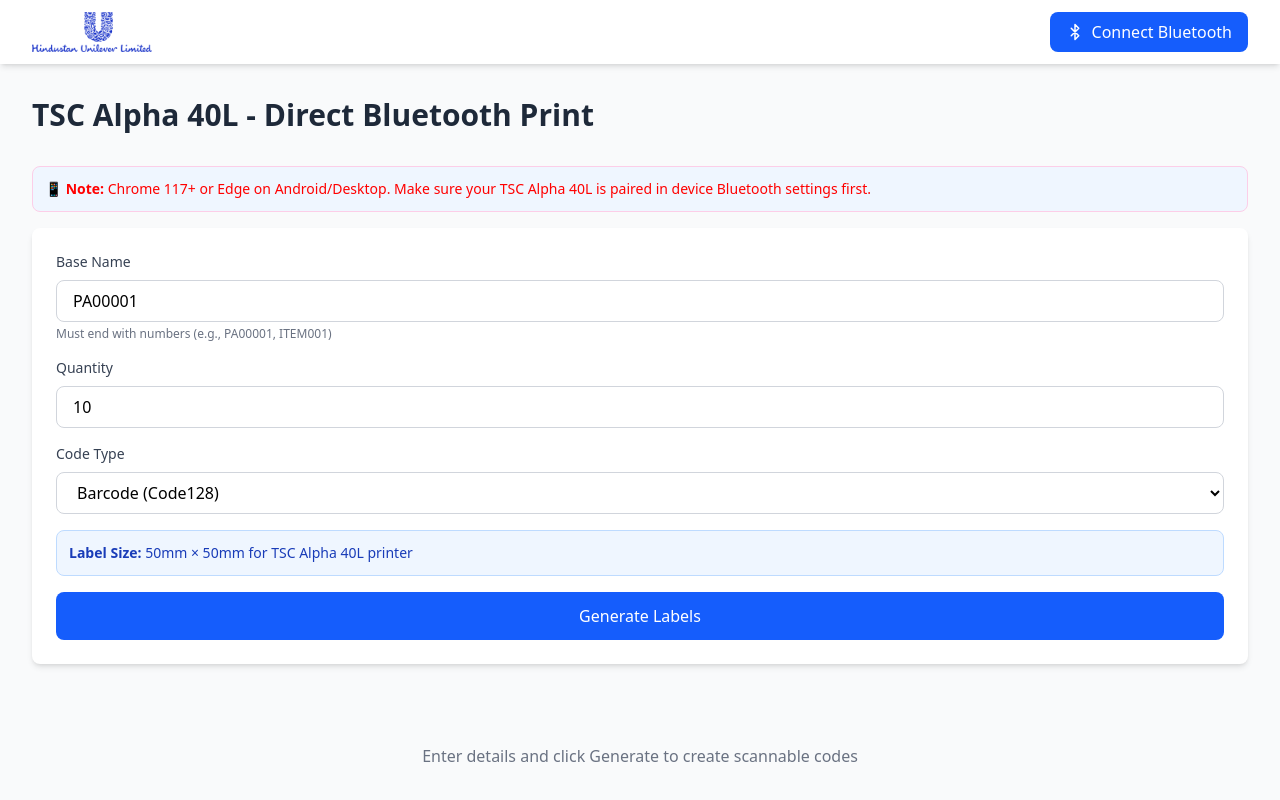
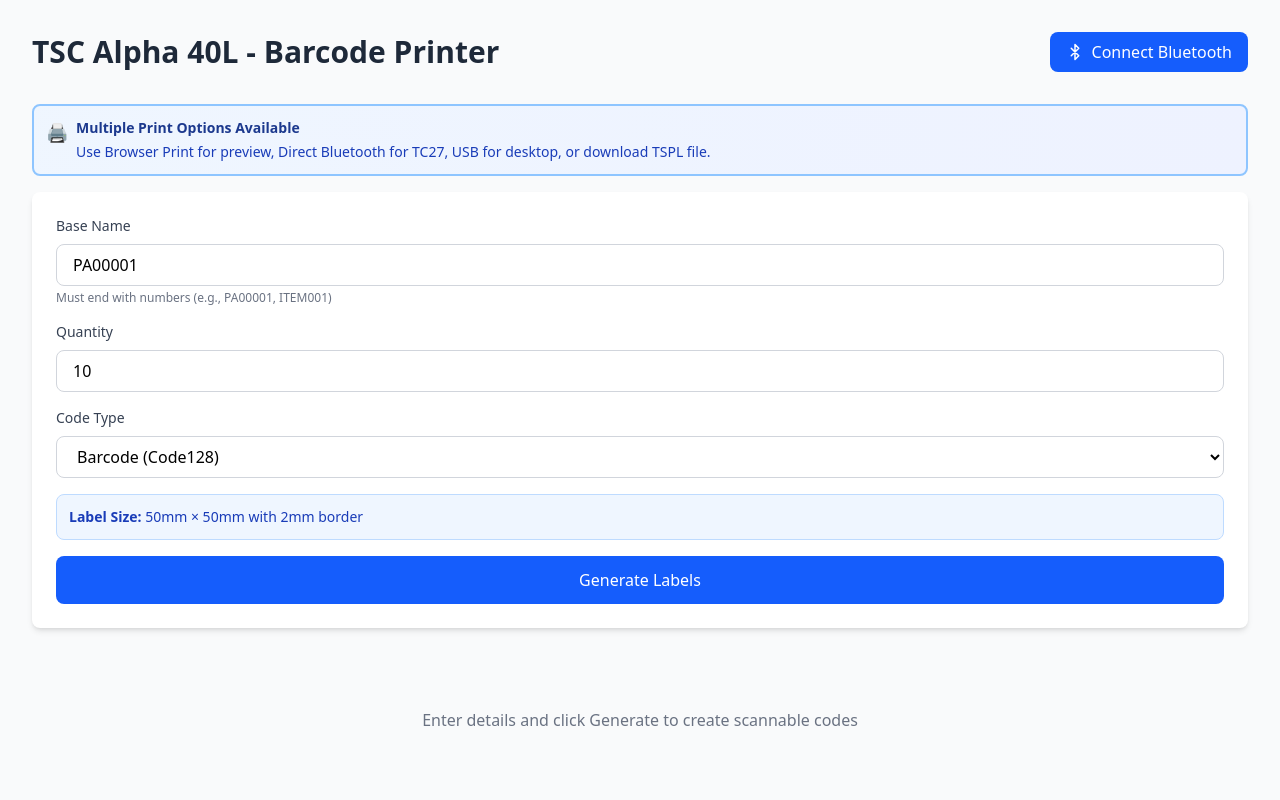
Before and after one commit to Abisheksivaraj/Hindustan, a React (Vite) app in the folder frontend/: page / in a window 1280 px wide. Shown: the top 800 px of the page. Built offline with nearby package versions, Linux system fonts and the light colour scheme.

Commit message:
print option given

```diff
--- a/frontend/src/App.jsx
+++ b/frontend/src/App.jsx
@@ -3,8 +3,6 @@
 import JsBarcode from "jsbarcode";
 import QRCode from "qrcode";
 import bwipjs from "bwip-js";
-
-import logo from "../src/assets/logo.png";
 
 const App = () => {
   const [baseName, setBaseName] = useState("PA00001");
@@ -41,20 +39,17 @@
     try {
       if (!navigator.serial) {
         alert(
-          "Web Serial API is not supported. Please use Chrome 117+ or Edge on Android/Desktop."
+          "Web Serial API is not supported.\n\nFor TC15: Use 'Download TSPL File' button.\n\nFor TC27: Update Chrome to version 117+"
         );
         return;
       }
 
-      // Request Bluetooth Serial Port
       const port = await navigator.serial.requestPort({
-        // Allow standard SPP UUID
         filters: [
           { bluetoothServiceClassId: "00001101-0000-1000-8000-00805f9b34fb" },
         ],
       });
 
-      // Open the serial port with appropriate settings for TSC printer
       await port.open({
         baudRate: 9600,
         dataBits: 8,
@@ -98,26 +93,20 @@
     tspl += `SET PARTIAL_CUTTER OFF\r\n`;
     tspl += `SET TEAR ON\r\n`;
     tspl += `CLS\r\n`;
-
-    // Add border on all 4 sides (2mm from edge)
     tspl += `BOX 8,8,376,376,2\r\n`;
 
     if (codeType === "barcode") {
-      // Centered barcode
       tspl += `BARCODE 60,100,"128",70,1,0,2,2,"${code}"\r\n`;
       tspl += `TEXT 100,185,"3",0,1,1,"${code}"\r\n`;
     } else if (codeType === "qrcode") {
-      // Centered QR code
       tspl += `QRCODE 100,70,H,5,A,0,"${code}"\r\n`;
       tspl += `TEXT 120,200,"3",0,1,1,"${code}"\r\n`;
     } else if (codeType === "datamatrix") {
-      // Centered Data Matrix
       tspl += `DMATRIX 90,70,140,140,"${code}"\r\n`;
       tspl += `TEXT 120,200,"3",0,1,1,"${code}"\r\n`;
     }
 
     tspl += `PRINT 1,1\r\n`;
-
     return tspl;
   };
 
@@ -141,10 +130,7 @@
       for (const code of generatedCodes) {
         const tsplCommand = generateTSPLCommand(code);
         const data = encoder.encode(tsplCommand);
-
         await writer.write(data);
-
-        // Wait for printer to process
         await new Promise((resolve) => setTimeout(resolve, 300));
       }
 
@@ -201,7 +187,7 @@
 
     let tsplContent = "";
     generatedCodes.forEach((code) => {
-      tsplContent += generateTSPLCommand(code) + "\n";
+      tsplContent += generateTSPLCommand(code);
     });
 
     const blob = new Blob([tsplContent], { type: "text/plain" });
@@ -213,6 +199,14 @@
     link.click();
     document.body.removeChild(link);
     URL.revokeObjectURL(url);
+  };
+
+  const handleBrowserPrint = () => {
+    if (generatedCodes.length === 0) {
+      alert("Please generate codes first");
+      return;
+    }
+    window.print();
   };
 
   return (
@@ -246,7 +240,7 @@
             display: flex !important;
             flex-direction: column !important;
             align-items: center !important;
-            justify-content: center !important;
+            justify-center: center !important;
             background: white !important;
           }
 
@@ -281,33 +275,23 @@
         }
       `}</style>
 
-      {/* Navbar */}
-      <nav className="no-print bg-white shadow-md sticky top-0 z-50">
-        <div className="max-w-[1550px] mx-auto px-4 sm:px-6 lg:px-8">
-          <div className="flex items-center justify-between h-16">
-            {/* Logo - Left Side */}
-            <div className="flex items-center">
-              <img
-                src={logo}
-                alt="Company Logo"
-                className="h-8 sm:h-10 w-auto"
-              />
-            </div>
+      <div className="min-h-screen bg-gray-50 p-2 sm:p-4 md:p-6 lg:p-8">
+        <div className="max-w-[1550px] mx-auto w-full">
+          <div className="flex flex-col sm:flex-row items-start sm:items-center justify-between gap-3 sm:gap-4 mb-4 sm:mb-6 lg:mb-8">
+            <h1 className="text-xl sm:text-2xl md:text-3xl font-bold text-gray-800 leading-tight">
+              TSC Alpha 40L - Barcode Printer
+            </h1>
 
-            {/* Bluetooth Connection Button - Right Side */}
-            <div className="flex items-center">
+            <div className="no-print flex items-center gap-2 sm:gap-3 w-full sm:w-auto">
               {isConnected ? (
-                <div className="flex items-center gap-2 bg-green-50 border border-green-200 rounded-lg px-3 py-2">
+                <div className="flex items-center gap-2 w-full sm:w-auto bg-green-50 border border-green-200 rounded-lg px-3 py-2">
                   <div className="w-2 h-2 sm:w-3 sm:h-3 bg-green-500 rounded-full animate-pulse"></div>
-                  <span className="text-xs sm:text-sm text-green-700 font-medium hidden sm:inline">
-                    Connected to PS-9CF636
-                  </span>
-                  <span className="text-xs sm:text-sm text-green-700 font-medium sm:hidden">
+                  <span className="text-xs sm:text-sm text-green-700 font-medium">
                     Connected
                   </span>
                   <button
                     onClick={disconnectPrinter}
-                    className="ml-2 px-2 sm:px-3 py-1 text-xs bg-red-500 text-white rounded hover:bg-red-600 transition-colors"
+                    className="ml-auto sm:ml-2 px-2 sm:px-3 py-1 text-xs bg-red-500 text-white rounded hover:bg-red-600 transition-colors"
                   >
                     Disconnect
                   </button>
@@ -315,7 +299,7 @@
               ) : (
                 <button
                   onClick={connectBluetoothPrinter}
-                  className="flex items-center justify-center gap-2 px-3 sm:px-4 py-2 bg-blue-600 text-white rounded-lg hover:bg-blue-700 transition-colors text-sm sm:text-base"
+                  className="flex items-center justify-center gap-2 px-3 sm:px-4 py-2 bg-blue-600 text-white rounded-lg hover:bg-blue-700 transition-colors text-sm sm:text-base w-full sm:w-auto"
                 >
                   <Bluetooth size={16} className="sm:w-[18px] sm:h-[18px]" />
                   <span className="whitespace-nowrap">Connect Bluetooth</span>
@@ -323,26 +307,22 @@
               )}
             </div>
           </div>
-        </div>
-      </nav>
 
-      <div className="min-h-screen bg-gray-50 p-2 sm:p-4 md:p-6 lg:p-8">
-        <div className="max-w-[1550px] mx-auto w-full">
-          {/* Header - Responsive */}
-          <div className="flex flex-col sm:flex-row items-start sm:items-center justify-between gap-3 sm:gap-4 mb-4 sm:mb-6 lg:mb-8">
-            <h1 className="text-xl sm:text-2xl md:text-3xl font-bold text-gray-800 leading-tight">
-              TSC Alpha 40L - Direct Bluetooth Print
-            </h1>
+          <div className="no-print bg-gradient-to-r from-blue-50 to-indigo-50 border-2 border-blue-300 rounded-lg p-3 mb-4 text-xs sm:text-sm">
+            <div className="flex items-start gap-2">
+              <span className="text-lg">🖨️</span>
+              <div>
+                <strong className="text-blue-900">
+                  Multiple Print Options Available
+                </strong>
+                <p className="text-blue-800 mt-1">
+                  Use Browser Print for preview, Direct Bluetooth for TC27, USB
+                  for desktop, or download TSPL file.
+                </p>
+              </div>
+            </div>
           </div>
 
-          {/* Browser Compatibility Notice */}
-          <div className="no-print bg-blue-50 border border-pink-200 rounded-lg p-3 mb-4 text-xs sm:text-sm text-[red]">
-            <strong>📱 Note:</strong> Chrome 117+ or Edge on
-            Android/Desktop. Make sure your TSC Alpha 40L is paired in device
-            Bluetooth settings first.
-          </div>
-
-          {/* Input Form - Responsive */}
           <div className="no-print bg-white rounded-lg shadow-md p-3 sm:p-4 md:p-6 mb-4 sm:mb-6 lg:mb-8">
             <div className="space-y-3 sm:space-y-4">
               <div>
@@ -368,25 +348,9 @@
                 <input
                   type="number"
                   value={quantity}
-                  onChange={(e) => {
-                    const value = e.target.value;
-                    // Allow empty field or valid numbers
-                    if (value === "" || value === "0") {
-                      setQuantity("");
-                    } else {
-                      const numValue = parseInt(value);
-                      if (!isNaN(numValue) && numValue >= 0) {
-                        setQuantity(numValue);
-                      }
-                    }
-                  }}
-                  onBlur={(e) => {
-                    // On blur, ensure we have a valid minimum value
-                    const value = e.target.value;
-                    if (value === "" || parseInt(value) < 1) {
-                      setQuantity(1);
-                    }
-                  }}
+                  onChange={(e) =>
+                    setQuantity(Math.max(1, parseInt(e.target.value) || 1))
+                  }
                   min="1"
                   max="1000"
                   className="w-full px-3 sm:px-4 py-2 text-sm sm:text-base border border-gray-300 rounded-lg focus:ring-2 focus:ring-blue-500 focus:border-transparent"
@@ -409,8 +373,7 @@
               </div>
 
               <div className="bg-blue-50 border border-blue-200 rounded-lg p-2 sm:p-3 text-xs sm:text-sm text-blue-800">
-                <strong>Label Size:</strong> 50mm × 50mm for TSC Alpha 40L
-                printer
+                <strong>Label Size:</strong> 50mm × 50mm with 2mm border
               </div>
 
               <button
@@ -427,15 +390,23 @@
                   </h3>
 
                   <button
+                    onClick={handleBrowserPrint}
+                    className="w-full flex items-center justify-center gap-2 bg-gradient-to-r from-blue-600 to-indigo-600 text-white px-4 sm:px-6 py-3 rounded-lg font-semibold hover:from-blue-700 hover:to-indigo-700 transition-colors text-sm sm:text-base shadow-lg"
+                  >
+                    <Printer size={20} className="sm:w-6 sm:h-6" />
+                    <span className="whitespace-nowrap">
+                      🖨️ Print (Browser Preview)
+                    </span>
+                  </button>
+
+                  <button
                     onClick={printViaBluetooth}
                     disabled={!isConnected || isPrinting}
                     className="w-full flex items-center justify-center gap-2 bg-green-600 text-white px-4 sm:px-6 py-2 sm:py-3 rounded-lg font-medium hover:bg-green-700 transition-colors disabled:bg-gray-400 disabled:cursor-not-allowed text-sm sm:text-base"
                   >
                     <Bluetooth size={18} className="sm:w-5 sm:h-5" />
                     <span className="whitespace-nowrap">
-                      {isPrinting
-                        ? "Printing..."
-                        : "Print via Bluetooth (Direct)"}
+                      {isPrinting ? "Printing..." : "Direct Bluetooth (TC27)"}
                     </span>
                   </button>
 
@@ -445,7 +416,7 @@
                   >
                     <Printer size={18} className="sm:w-5 sm:h-5" />
                     <span className="whitespace-nowrap">
-                      Print via USB (Desktop)
+                      USB Print (Desktop)
                     </span>
                   </button>
 
@@ -455,35 +426,14 @@
                   >
                     <Download size={18} className="sm:w-5 sm:h-5" />
                     <span className="whitespace-nowrap">
-                      Download TSPL (Backup)
+                      Download TSPL File
                     </span>
                   </button>
-
-                  <div className="bg-yellow-50 border border-yellow-200 rounded-lg p-2 sm:p-3 text-xs sm:text-sm text-yellow-800">
-                    <strong>📱 Bluetooth Printing Steps:</strong>
-                    <ol className="list-decimal ml-3 sm:ml-4 mt-1 sm:mt-2 space-y-1">
-                      <li>
-                        <strong>Pair first:</strong> Go to device Bluetooth
-                        settings → Pair with PS-9CF636
-                      </li>
-                      <li>
-                        Click <strong>"Connect via Bluetooth"</strong> above
-                      </li>
-                      <li>
-                        Select <strong>PS-9CF636</strong> from the list
-                      </li>
-                      <li>
-                        Click <strong>"Print via Bluetooth"</strong> to print
-                        labels
-                      </li>
-                    </ol>
-                  </div>
                 </div>
               )}
             </div>
           </div>
 
-          {/* Generated Codes Preview - Responsive Grid */}
           {generatedCodes.length > 0 && (
             <>
               <h2 className="no-print text-base sm:text-lg md:text-xl font-semibold text-gray-800 mb-3 sm:mb-4">
```
